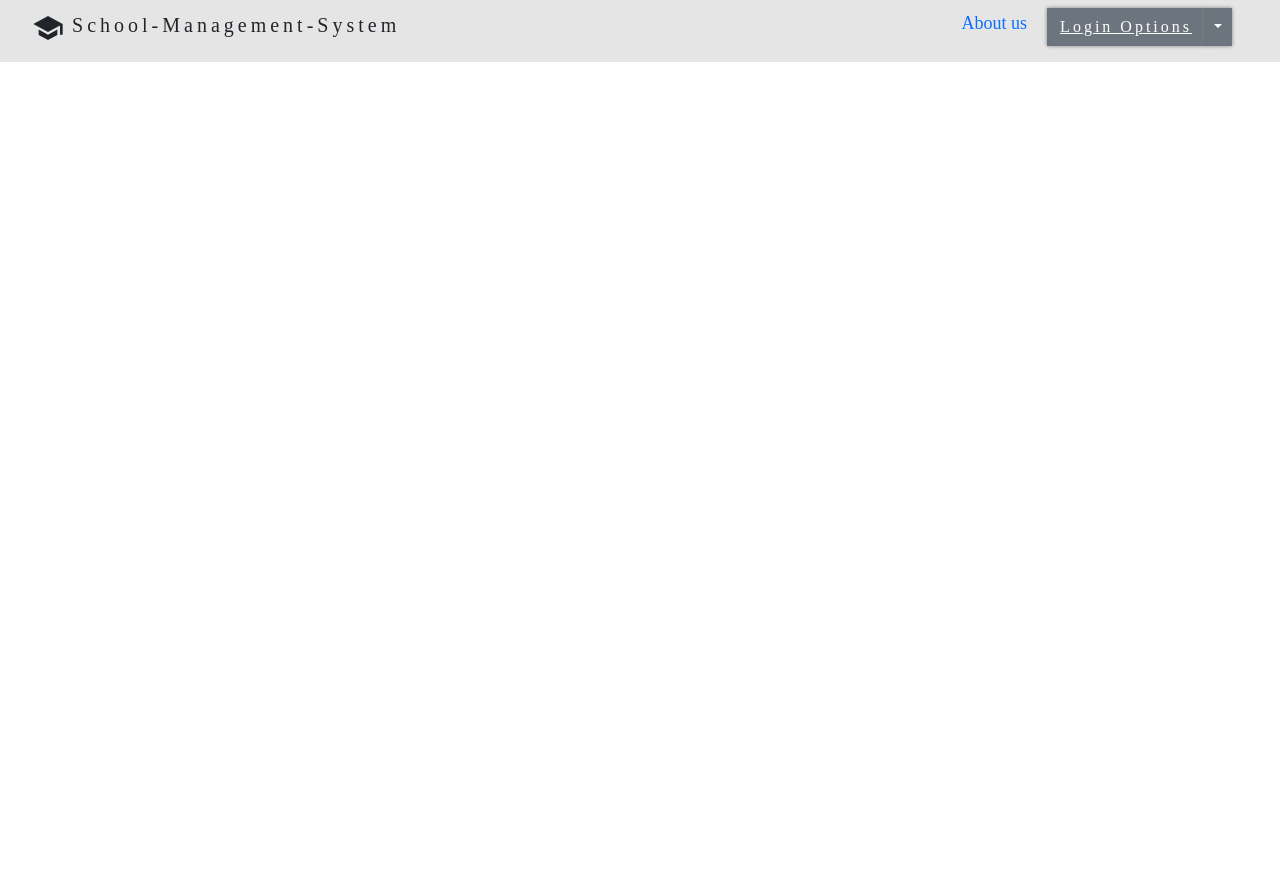
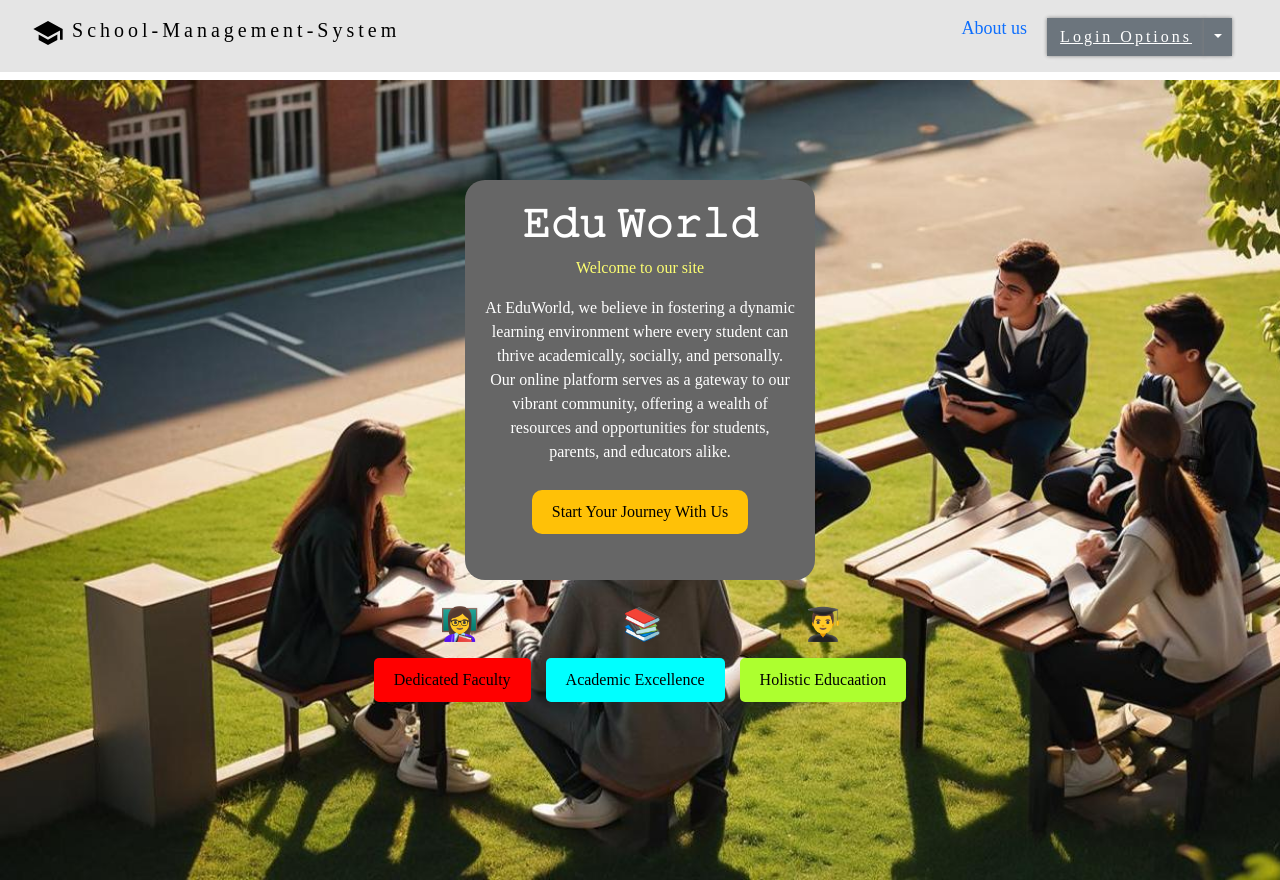
Before and after one commit to ArJuN-888/school-management, a React (Vite) app in the folder Client/: page / in a window 1280 px wide. Before the commit the page ends 800 px from the top, so only its background shows below. Built offline with nearby package versions, Linux system fonts and the light colour scheme; no server answers.

Commit message:
carousel

```diff
--- a/Client/src/App.jsx
+++ b/Client/src/App.jsx
@@ -49,6 +49,7 @@ import StudeyMaterial from "./Components/StudyMaterials";
 import StudentHealth from "./Components/StudentHealth";
 import DoctorHealthView from "./Components/DoctorHealthView";
  import { StaffLogin } from "./Components/StaffLogin";
+import UniversalHome from "./Components/UniversalHome";
 function App() {
   const adminID = GetadminID();
   const teacherID = GetTID();
@@ -274,6 +275,7 @@ setNotifications(mNotifications)
         <mycontext.Provider value={contextdata}>
           <Navbar />
           <Routes>
+            <Route path="/" element={<UniversalHome/>} />
             <Route path="/Tlogin" element={<Login />} />
             <Route path="/Tregister" element={<Register />} />
             <Route path="/Home" element={<Home />} />
--- a/Client/src/Components/Navbar.jsx
+++ b/Client/src/Components/Navbar.jsx
@@ -322,10 +322,10 @@ const Sm = (props) => (
         <li><button style={{border:"none",backgroundColor:"transparent"}} onClick={()=>{Logeostate()}}><IoLogOutOutline style={{fontSize:"25px"}}/></button></li>
         </>}
         {(!adminID && !teacherID && !doctorID && !parentID && !eoID && !staffID) && <>
-      <li className='fs-5 mt-2 flex-grow-1' style={{letterSpacing:"4px",fontFamily:""}}><label className='me-2'><MdSchool className='fs-2'/></label><label>S</label>chool-<label>M</label>anagement-<label>S</label>ystem</li>
+      <li className='fs-5 mt-2 flex-grow-1' style={{letterSpacing:"4px",fontFamily:"", color:'black'}}><label className='me-2'><MdSchool className='fs-2'/></label><label>S</label>chool-<label>M</label>anagement-<label>S</label>ystem</li>
       <li><Link style={{ textDecoration: 'none' }}>About us</Link></li>
        <li> <Dropdown className='mt-2 me-5' as={ButtonGroup}>
-      <Button  style={{borderRadius:"0rem",textDecoration : 'none',boxShadow:"0px 0px 4px 0px grey",letterSpacing:"3px"}} variant="secondary"><u>Login Options</u></Button>
+      <Button  style={{borderRadius:"0rem",boxShadow:"0px 0px 4px 0px grey",letterSpacing:"3px"}} variant="secondary"><u>Login Options</u></Button>
 
       <Dropdown.Toggle style={{borderRadius:"0rem",boxShadow:"0px 0px 4px 0px grey"}} split variant="secondary" id="dropdown-split-basic" />
 
--- /dev/null
+++ b/Client/src/Components/Styles/UniversalHome.css
@@ -0,0 +1,79 @@
+.home-page {
+    display: flex;
+    flex-direction: column;
+    align-items: center;
+    text-align: center;
+    min-height: 100vh;
+    background-repeat: no-repeat;
+    background-image:url('../Pictures/img.jpg');
+    background-size: cover;
+  }
+
+  .sh-header-section {
+
+    color: rgb(255, 255, 255);
+    padding: 20px;
+    width: 350px;
+    float: left;
+    height: 400px;
+    background: #666666;
+    margin-top: 100px;
+    border-radius: 20px;
+
+  }
+
+  .sh-head{
+    font-weight: 800;
+  }
+
+  .sh-tag{
+    color: rgb(253, 255, 113);
+  }
+
+  .sh-learn{
+    border-radius: 10px;
+  }
+  .info-section {
+    display: flex;
+    justify-content: space-around;
+    margin-top: 20px;
+  }
+
+  .info-box {
+    display: flex;
+    flex-direction: column;
+    align-items: center;
+  }
+
+  .info-box .icon {
+    font-size: 2em; /* Adjust size as needed */
+  }
+
+  .sh-buttons-b{
+    background-color: aqua;
+    margin-right: 15px;
+    border-radius: 5px;
+  }
+  .sh-buttons-a{
+    background-color: red;
+    margin-right: 15px;
+    border-radius: 5px;
+  }
+
+  .sh-buttons-c{
+    background-color: greenyellow;
+    border-radius: 5px;
+  }
+
+
+  button {
+    background-color: #FFC107; /* Adjust the color to match the image */
+    border: none;
+    padding: 10px 20px;
+    margin-top: 10px;
+    cursor: pointer;
+  }
+
+  button:hover {
+    opacity: 0.8;
+  }
--- /dev/null
+++ b/Client/src/Components/UniversalHome.jsx
@@ -0,0 +1,29 @@
+import React from 'react'
+import "./Styles/UniversalHome.css"
+export default function UniversalHome() {
+  return (
+    <div className="home-page">
+      <div className="sh-header-section">
+        <h1 className='sh-head'>𝙴𝚍𝚞 𝚆𝚘𝚛𝚕𝚍</h1>
+        <p className='sh-tag'>Welcome to our site</p>
+        <p>At EduWorld, we believe in fostering a dynamic learning environment where every student can thrive academically, socially, and personally. Our online platform serves as a gateway to our vibrant community, offering a wealth of resources and opportunities for students, parents, and educators alike.
+        </p>
+        <button className='sh-learn'>Start Your Journey With Us</button>
+      </div>
+      <div className="info-section">
+        <div className="info-box">
+          <span className="icon">👩‍🏫</span> {/* Replace with actual icons */}
+          <button className='sh-buttons-a'>Dedicated Faculty</button>
+        </div>
+        <div className="info-box">
+          <span className="icon">📚</span> {/* Replace with actual icons */}
+          <button className='sh-buttons-b'>Academic Excellence</button>
+        </div>
+        <div className="info-box">
+          <span className="icon">👨‍🎓</span> {/* Replace with actual icons */}
+          <button className='sh-buttons-c'>Holistic Educaation</button>
+        </div>
+      </div>
+    </div>
+  )
+}
```
Also changed, not shown: Client/src/Components/Pictures/cu.jpg (added), Client/src/Components/Pictures/img.jpg (added).
